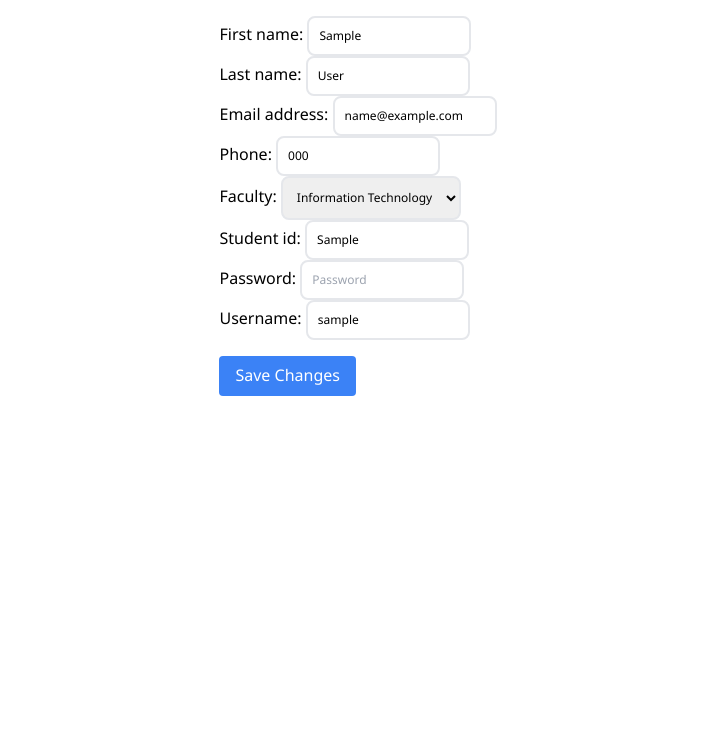
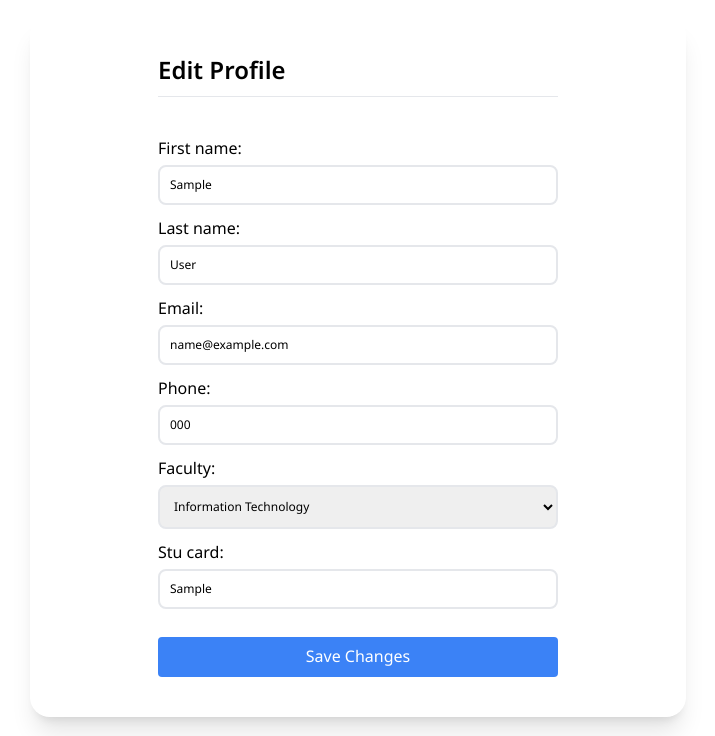
Before and after one commit to pp811010/activityapp, a Django app: page /booking/profile/manage/ in a window 1280 px wide. Shown: the part 64-800 px from the top of the page, without its empty margins (282-997 px from the left). Run offline with Django 5.2, Linux system fonts and the light colour scheme; a user stored in the database is signed in; tables that the repository leaves empty hold one stand-in row (values such as "Sample post"); some libraries are stand-ins or nearby versions.

Commit message:
edit profile

```diff
--- a/activitybookingapp/authen/forms.py
+++ b/activitybookingapp/authen/forms.py
@@ -56,7 +56,7 @@ class RegisterForm(forms.ModelForm):
 
     def save(self, commit=True):
         user = super().save(commit=False)
-        user.set_password(self.cleaned_data['password'])  # ใช้ set_password แทน make_password
+        user.set_password(self.cleaned_data['password'])
         if commit:
             user.save()
             return user
--- a/activitybookingapp/booking/forms.py
+++ b/activitybookingapp/booking/forms.py
@@ -3,6 +3,58 @@ from django import forms
 from django.forms import ModelForm, ValidationError
 from booking.models import *
 from django.utils import timezone
+
+class StudentForm(forms.ModelForm):
+    class Meta:
+        model = Student
+        fields = ['first_name', 'last_name', 'faculty', 'stu_card', 'email', 'phone']
+        widgets = {
+            'first_name': forms.TextInput(attrs={
+                'class': "text-xs rounded-lg p-2.5 border-solid border-2 border-gray-200 w-18",
+                'placeholder': 'First Name'  # Changed to First Name
+            }),
+            'last_name': forms.TextInput(attrs={
+                'class': "text-xs rounded-lg p-2.5 border-solid border-2 border-gray-200 w-18",
+                'placeholder': 'Last Name'  # Changed to Last Name
+            }),
+            'faculty': forms.Select(
+                attrs={
+                    'class': "text-xs rounded-lg p-2.5 border-solid border-2 border-gray-200 w-18"
+                },
+                choices=Student.FACULTIES
+            ),
+            'stu_card': forms.TextInput(attrs={
+                'class': "text-xs rounded-lg p-2.5 border-solid border-2 border-gray-200 w-18",
+                'placeholder': 'Student Card'  # Changed to Student Card
+            }),
+            'email': forms.EmailInput(attrs={
+                'class': "text-xs rounded-lg p-2.5 border-solid border-2 border-gray-200 w-18",
+                'placeholder': 'Email'  # Changed to Email
+            }),
+            'phone': forms.TextInput(attrs={
+                'class': "text-xs rounded-lg p-2.5 border-solid border-2 border-gray-200 w-18",
+                'placeholder': 'Phone Number'  # Changed to Phone Number
+            }),
+        }
+
+    def clean(self):
+        cleaned_data = super().clean()
+        email = cleaned_data.get('email')
+        if email:
+            username_part = email.split('@')[0]
+            if not email.endswith('@kmitl.ac.th') or len(username_part) != 8:
+                self.add_error('email', 'อีเมลต้องใช้โดเมน @kmitl.ac.th')
+
+        phone = cleaned_data.get('phone')
+        if len(phone) != 10:
+            self.add_error('phone', 'เบอร์โทรศัพท์ต้องมี 10 หลัก')
+
+        student_ID = cleaned_data.get('stu_card')
+        if len(student_ID) != 8:
+            self.add_error('stu_card', 'หมายเลขนักเรียนต้องมี 8 หลัก')
+
+        return cleaned_data
+
 
 class ReportForm(forms.ModelForm):
     class Meta:
--- a/activitybookingapp/booking/templates/manage-profile.html
+++ b/activitybookingapp/booking/templates/manage-profile.html
@@ -4,67 +4,55 @@
 {% endblock  %}
 {% block content %}
 <div class="flex justify-center items-center pt-20">
-    <div>
-        <form action="{% url 'manage-profile' %}" method="post">
+    <div class='shadow-xl py-10 px-32 rounded-[20px]'>
+        <p class='text-2xl w-full font-semibold text-left mb-2'>Edit Profile</p>
+        <hr>
+        <form action="{% url 'manage-profile' %}" method="post" class='flex flex-col gap-3 mt-10'>
             {% csrf_token %}
-            <div>
+            <div class='flex flex-col w-[400px] gap-1'>
                 {{ form.first_name.label_tag }}
                 {{ form.first_name }}
                 {% if form.first_name.errors %}
                     <div class="text-red-500">{{ form.first_name.errors }}</div>
                 {% endif %}
             </div>
-            <div>
+            <div class='flex flex-col w-[400px] gap-1'>
                 {{ form.last_name.label_tag }}
                 {{ form.last_name }}
                 {% if form.last_name.errors %}
                     <div class="text-red-500">{{ form.last_name.errors }}</div>
                 {% endif %}
             </div>
-            <div>
+            <div class='flex flex-col w-[400px] gap-1'>
                 {{ form.email.label_tag }}
                 {{ form.email }}
                 {% if form.email.errors %}
                     <div class="text-red-500">{{ form.email.errors }}</div>
                 {% endif %}
             </div>
-            <div>
+            <div class='flex flex-col w-[400px] gap-1'>
                 {{ form.phone.label_tag }}
                 {{ form.phone }}
                 {% if form.phone.errors %}
                     <div class="text-red-500">{{ form.phone.errors }}</div>
                 {% endif %}
             </div>
-            <div>
+            <div class='flex flex-col w-[400px] gap-1'>
                 {{ form.faculty.label_tag }}
                 {{ form.faculty }}
                 {% if form.faculty.errors %}
                     <div class="text-red-500">{{ form.faculty.errors }}</div>
                 {% endif %}
             </div>
-            <div>
-                {{ form.student_ID.label_tag }}
-                {{ form.student_ID }}
-                {% if form.student_ID.errors %}
-                    <div class="text-red-500">{{ form.student_ID.errors }}</div>
-                {% endif %}
-            </div>
-            <div>
-                {{form.password.label_tag}}
-                {{form.password}}
-                {% if form.password.errors %}
-                    <div class="text-red-500">{{ form.password.errors }}</div>
-                {% endif %}
-            </div>
-            <div>
-                {{ form.username.label_tag }}
-                {{ form.username }}
-                {% if form.username.errors %}
-                    <div class="text-red-500">{{ form.username.errors }}</div>
+            <div class='flex flex-col w-[400px] gap-1'>
+                {{ form.stu_card.label_tag }}
+                {{ form.stu_card }}
+                {% if form.stu_card.errors %}
+                    <div class="text-red-500">{{ form.stu_card.errors }}</div>
                 {% endif %}
             </div>
             <div class="pt-4">
-                <button type="submit" class="bg-blue-500 text-white px-4 py-2 rounded">Save Changes</button>
+                <button type="submit" class="bg-blue-500 text-white px-4 py-2 rounded w-full">Save Changes</button>
             </div>
         </form>
     </div>
--- a/activitybookingapp/booking/templates/nav.html
+++ b/activitybookingapp/booking/templates/nav.html
@@ -86,9 +86,12 @@
           <span class="pr-3 text-black font-semibold duration-300">{{user.first_name}} {{user.last_name}}</span>
         </button>
         <div id="profileDropdown" class="absolute hidden bg-white shadow-lg rounded mt-10 w-8/12 duration-300">
-          <a href="{% url 'my-profile' %}" class="block px-4 py-2 text-gray-800 hover:bg-[#fff7dc] rounded duration-300"><i class="fa-solid fa-user-pen pr-2"></i>Profile</a>
+          {% if user.is_authenticated and not user.is_staff%}
+            <a href="{% url 'my-profile' %}" class="block px-4 py-2 text-gray-800 hover:bg-[#fff7dc] rounded duration-300"><i class="fa-solid fa-user-pen pr-2"></i>Profile</a>
+          {% endif %}
           <a href="{% url 'logout' %}" class="block px-4 py-2 text-gray-800 hover:bg-[#fff7dc] rounded duration-300"><i class="fa-solid fa-right-from-bracket pr-2"></i>Logout</a>
-        </div>
+
+          </div>
       </div>
     {% endif %}
 
--- a/activitybookingapp/booking/views.py
+++ b/activitybookingapp/booking/views.py
@@ -202,28 +202,46 @@ class PlaceReport(LoginRequiredMixin, PermissionRequiredMixin, View):
 
 
 # profile
-class ProfileView(View):
+class ProfileView(LoginRequiredMixin, View):
+    login_url = '/authen/'
     def get(self, request):
-        student = Student.objects.get(pk=request.user.id)
-
+        user = request.user
+        student = Student.objects.get(user = user)
         return render(request, 'profile.html',{
             "student":student,
         })
 
 
-class ManageProfileView(View):
+class ManageProfileView(LoginRequiredMixin, View):
+    login_url = '/authen/'
     def get(self, request):
-        user = User.objects.get(pk=request.user.id)
-        form = RegisterForm(instance=user)
+        user = request.user
+
         student = Student.objects.get(user=user)
-        form.fields['username'].initial = user.username
-        form.fields['phone'].initial = student.phone
-        form.fields['student_ID'].initial = student.stu_card
+        form = StudentForm(instance=student)
         return render(request, 'manage-profile.html', {
             "user": user,
             "form": form,
             "student": student
         })
+
+    def post(self, request):
+        user = request.user
+        student = Student.objects.get(user=user)
+        form = StudentForm(request.POST, instance=student)
+        if form.is_valid():
+            stu = form.save()
+            user.first_name = stu.first_name
+            user.last_name = stu.last_name
+            user.email  = stu.email
+            user.save()
+            return redirect('my-profile')
+        return render(request, 'manage-profile.html', {
+            "user": user,
+            "form": form,
+            "student": student
+        })
+
 
 class ReportList(LoginRequiredMixin, PermissionRequiredMixin,View):
     login_url = '/authen/'
@@ -246,8 +264,8 @@ class ReportList(LoginRequiredMixin, PermissionRequiredMixin,View):
             student.save()  # Save the student instance
 
             return redirect('my-profile')
+
         print(form.errors)
-        # If the form is not valid, re-render the page with the existing user and student data
         student = Student.objects.get(user=user)  # Retrieve the student again
         return render(request, 'manage-profile.html', {
             "user": user,
@@ -265,9 +283,9 @@ class ChangePasswordView(View):
         form = PasswordChangeForm(user=request.user, data=request.POST)
         if form.is_valid():
             user = form.save()
-            update_session_auth_hash(request, user)  # Important for keeping the user logged in
+            update_session_auth_hash(request, user)
             messages.success(request, 'Your password was successfully updated!')
-            return redirect('my-profile', user.id)
+            return redirect('my-profile')
         else:
             messages.error(request, 'Please correct the error below.')
             return render(request, 'change-password.html', {'form': form})
```
Also changed, not shown: activitybookingapp/booking/templates/booking.html (+11 -14 lines), activitybookingapp/booking/templates/staff-list.html (+4 -4 lines), activitybookingapp/media/studentcard/OIF_p1zYgYA.jpg (added).
